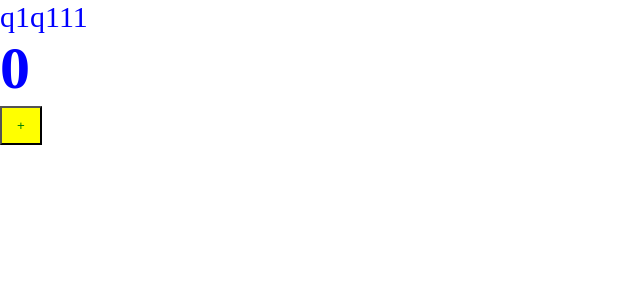
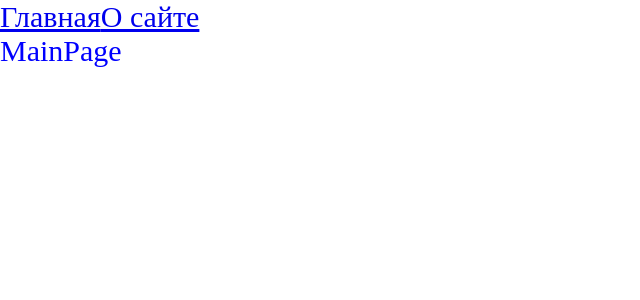
Before and after one commit to LarisaZu/project_2, a React app: page / in a window 1280 px wide. Shown: the top 300 px of the page, without its empty margins (0-640 px from the left). Built offline with nearby package versions, Linux system fonts and the light colour scheme.

Commit message:
1.6 Раутинг Code splitting Lazy Suspence

```diff
--- a/package.json
+++ b/package.json
@@ -13,6 +13,7 @@
   "license": "ISC",
   "devDependencies": {
     "@types/node": "^17.0.21",
+    "@types/react-router-dom": "^5.3.3",
     "@types/webpack": "^5.28.0",
     "@types/webpack-dev-server": "^4.7.2",
     "css-loader": "^6.6.0",
@@ -32,6 +33,7 @@
     "@types/react": "^17.0.39",
     "@types/react-dom": "^17.0.11",
     "react": "^17.0.2",
-    "react-dom": "^17.0.2"
+    "react-dom": "^17.0.2",
+    "react-router-dom": "^6.2.1"
   }
 }
--- a/src/components/App.tsx
+++ b/src/components/App.tsx
@@ -1,10 +1,20 @@
-import { Counter } from "./Counter/Counter";
+import { Suspense } from "react";
+import { Routes, Route, Link } from "react-router-dom";
+
+import AboutPage from "./pages/AboutPage/AboutPage.async";
+import MainPage from "./pages/MainPage/MainPage.async";
 
 const App = () => {
   return (
     <div className="app">
-      q1q111
-      <Counter />
+      <Link to="/">Главная</Link>
+      <Link to="/about">О сайте</Link>
+      <Suspense fallback="Загружаю...">
+        <Routes>
+          <Route path="/about" element={<AboutPage />} />
+          <Route path="/" element={<MainPage />} />
+        </Routes>
+      </Suspense>
     </div>
   );
 };
--- a/src/components/Counter/Counter.module.scss
+++ /dev/null
@@ -1,5 +0,0 @@
-.btn {
-  background-color: yellow;
-  color: green;
-  padding: 10px 15px;
-}
--- a/src/components/Counter/Counter.tsx
+++ /dev/null
@@ -1,14 +0,0 @@
-import { useState } from "react";
-import cls from "./Counter.module.scss";
-
-export const Counter = () => {
-  const [state, setState] = useState(0);
-  return (
-    <>
-      <h1>{state}</h1>
-      <button className={cls.btn} onClick={() => setState((prev) => prev + 1)}>
-        +
-      </button>
-    </>
-  );
-};
--- /dev/null
+++ b/src/components/pages/AboutPage/AboutPage.async.tsx
@@ -0,0 +1,15 @@
+import { lazy } from "react";
+
+const AboutPageAsync = lazy(
+  () =>
+    new Promise((resolve, reject) => {
+      setTimeout(
+        () =>
+          // @ts-ignore
+          resolve(import("./AboutPage")),
+        1500
+      );
+    })
+);
+
+export default AboutPageAsync;
--- /dev/null
+++ b/src/components/pages/AboutPage/AboutPage.tsx
@@ -0,0 +1,5 @@
+const AboutPage = () => {
+  return <div>AboutPage</div>;
+};
+
+export default AboutPage;
--- /dev/null
+++ b/src/components/pages/MainPage/MainPage.async.tsx
@@ -0,0 +1,15 @@
+import { lazy } from "react";
+
+const MainPageAsync = lazy(
+  () =>
+    new Promise((resolve, reject) => {
+      setTimeout(
+        () =>
+          // @ts-ignore
+          resolve(import("./MainPage")),
+        1500
+      );
+    })
+);
+
+export default MainPageAsync;
--- /dev/null
+++ b/src/components/pages/MainPage/MainPage.tsx
@@ -0,0 +1,5 @@
+const MainPage = () => {
+  return <div>MainPage</div>;
+};
+
+export default MainPage;
--- a/src/index.tsx
+++ b/src/index.tsx
@@ -1,7 +1,13 @@
 import { render } from "react-dom";
+import { BrowserRouter } from "react-router-dom";
 
 import App from "./components/App";
 import "./index.scss";
 const domNode = document.getElementById("root");
 
-render(<App />, domNode);
+render(
+  <BrowserRouter>
+    <App />
+  </BrowserRouter>,
+  domNode
+);
```
Also changed, not shown: 2 other files (tests, documents, lock files or other folders).
